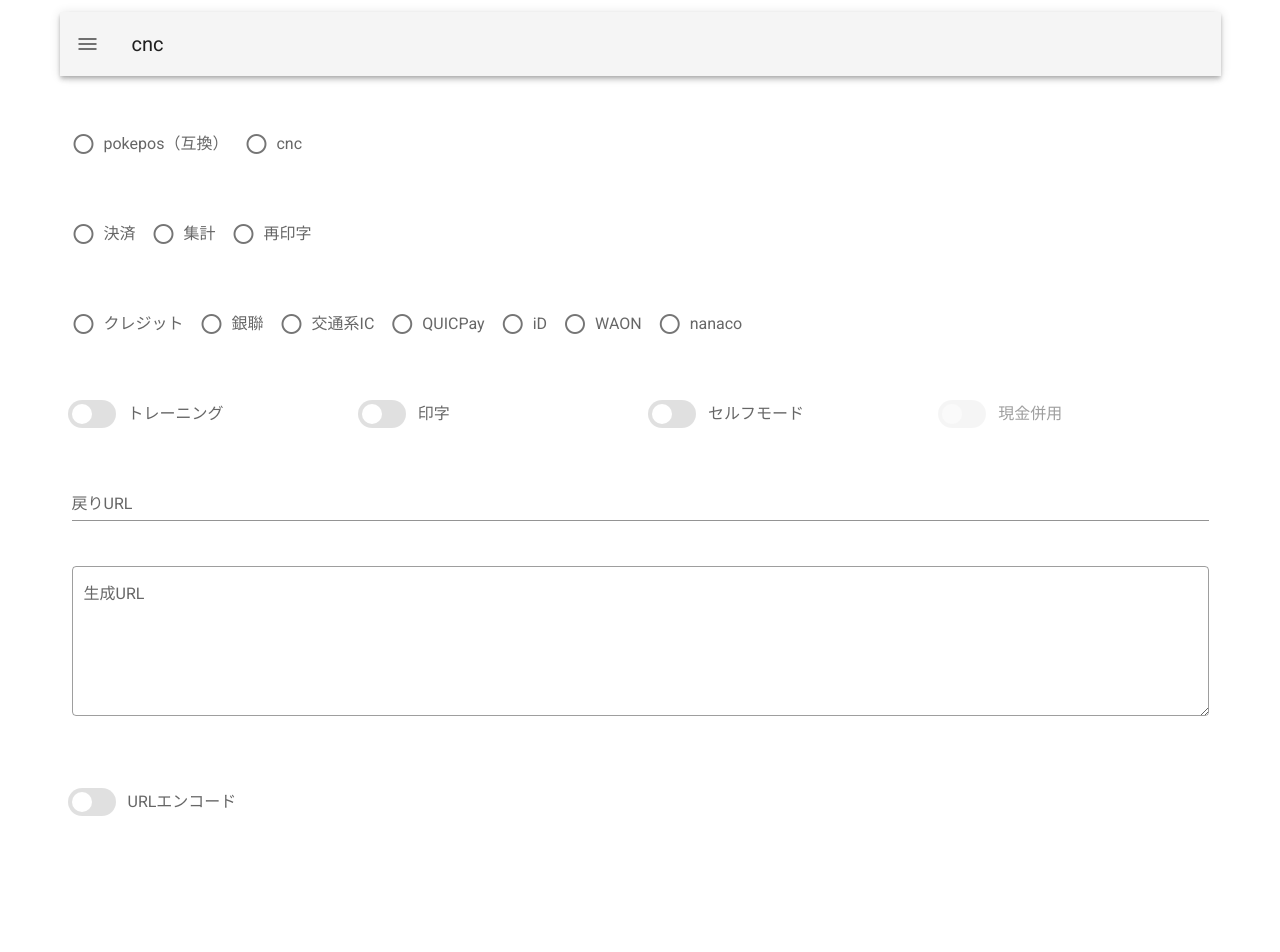
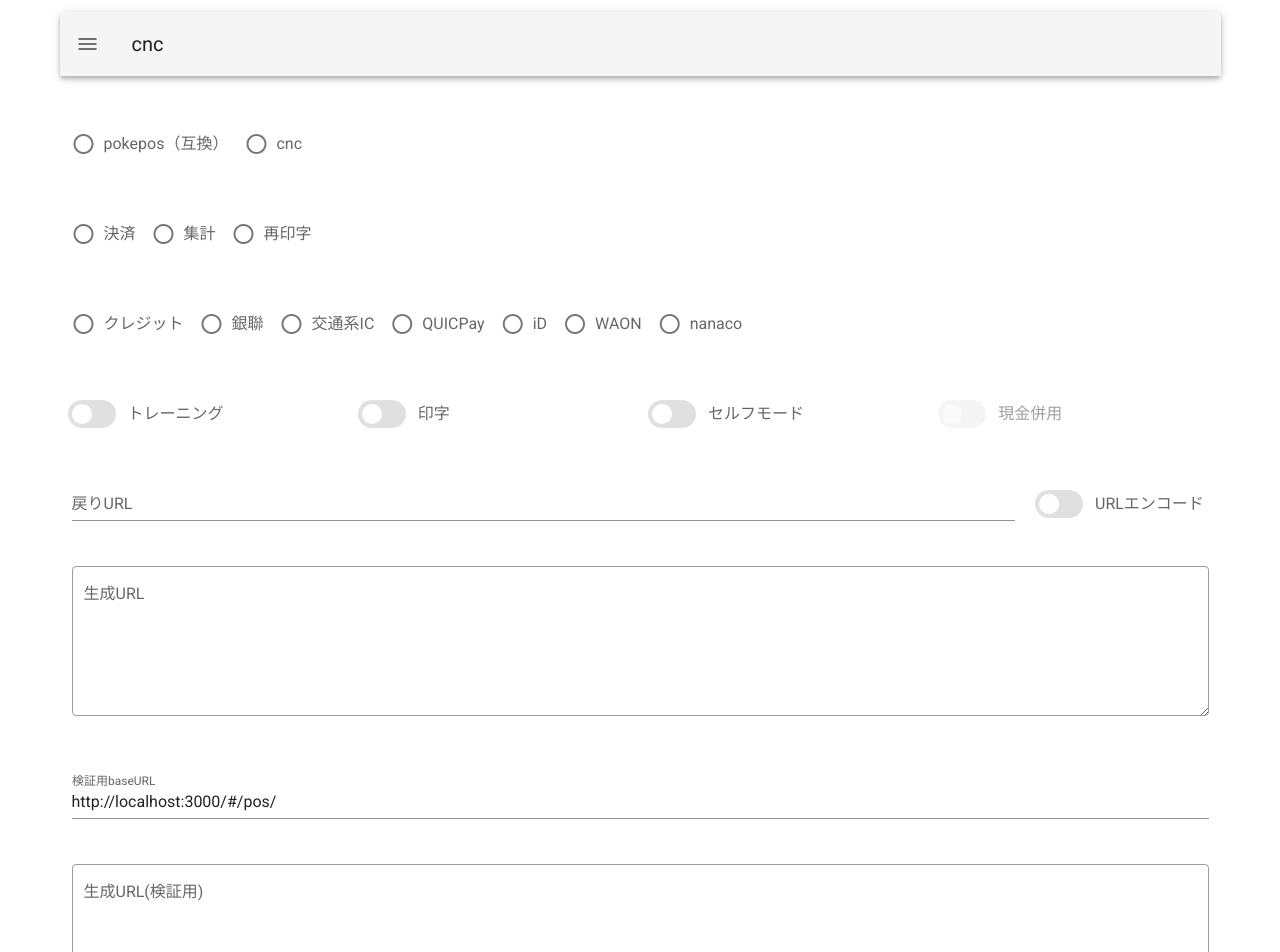
Before and after one commit to CODIANZ/clt.cnctools, a Vue app: page /tools/pos in a window 1280 px wide. Shown: the top 952 px of the page. Before the commit the page ends 920 px from the top, so only its background shows below. Built offline with nearby package versions, Linux system fonts and the light colour scheme.

Commit message:
検証中のnuxtURLに飛ばすやつを実装

```diff
--- a/src/views/tools/POS.vue
+++ b/src/views/tools/POS.vue
@@ -207,6 +207,13 @@
             readonly
           ></v-text-field>
         </v-col>
+        <v-col cols="2">
+          <v-switch
+            v-model="m.useEncode"
+            inset
+            label="URLエンコード"
+          ></v-switch>
+        </v-col>
       </v-row>
 
       <v-row>
@@ -222,11 +229,21 @@
 
       <v-row>
         <v-col>
-          <v-switch
-            v-model="m.useEncode"
-            inset
-            label="URLエンコード"
-          ></v-switch>
+          <v-text-field
+            v-model="m.baseUrlForNuxt"
+            label="検証用baseURL"
+          ></v-text-field>
+        </v-col>
+      </v-row>
+
+            <v-row>
+        <v-col>
+          <v-textarea
+            v-model="m.computedUrlForNuxt"
+            label="生成URL(検証用)"
+            outlined
+            readonly
+          ></v-textarea>
         </v-col>
       </v-row>
 
@@ -240,6 +257,17 @@
             :disabled="!m.b.valid"
           >
           実行 - {{ m.p.logid }}
+          </v-btn>
+        </v-col>
+        <v-col>
+          <v-btn
+            rounded
+            color="info"
+            dark
+            @click="onExecuteForNuxt"
+            :disabled="!m.b.valid"
+          >
+          実行(検証用) - {{ m.p.logid }}
           </v-btn>
         </v-col>
       </v-row>
@@ -263,6 +291,8 @@
 const m = reactive({
   p: UrlBuilder.Base.DefaultParams,
   computedUrl: "",
+  baseUrlForNuxt: "http://localhost:3000/#/pos/",
+  computedUrlForNuxt: "",
   useEncode: false,
   b: {
     productCode: false,
@@ -442,9 +472,12 @@
     const url = builder.generateUrl(m.useEncode);
     m.b.valid     = url !== undefined;
     m.computedUrl = url ?? "";
+
+    m.computedUrlForNuxt =m.baseUrlForNuxt+ m.computedUrl.replace(/^[a-z\-]+:\/\//, "") ;
   }
   else{
     m.computedUrl = "";
+    m.computedUrlForNuxt = ""
   }
 }
 
@@ -500,6 +533,12 @@
   location.href = m.computedUrl;
 }
 
+function onExecuteForNuxt() {
+  const stor = ResultStore.create();
+  stor.setSend(m.p.logid, m.p, m.computedUrl);
+  open(m.computedUrlForNuxt, "_blank")
+}
+
 export default defineComponent({
   setup() {
     const form = ref<iform>();
@@ -515,7 +554,8 @@
       details,
       form,
       ...validations,
-      onExecute
+      onExecute,
+      onExecuteForNuxt
     };
   }
 });
```
